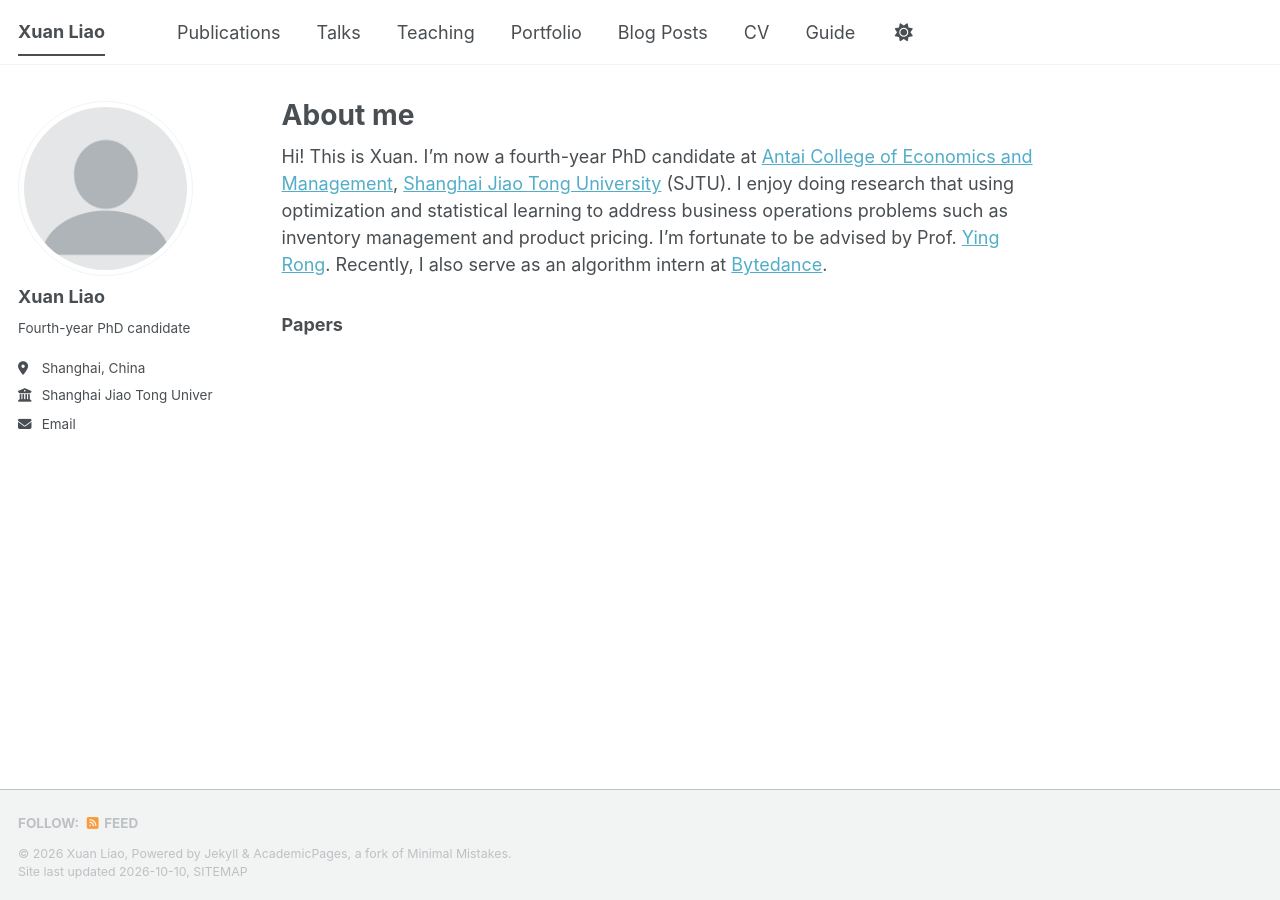
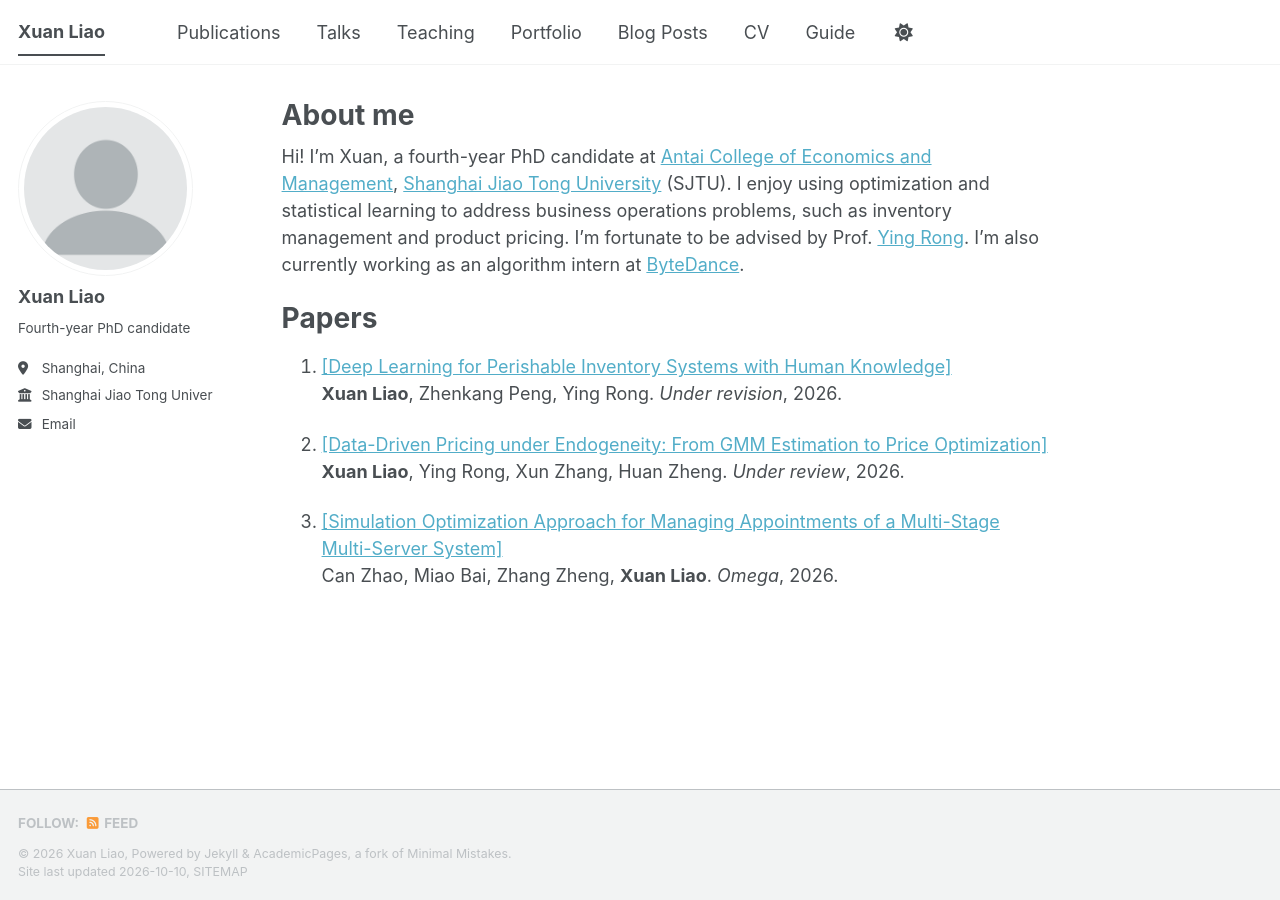
Before and after one commit to xxxl-ml/xxxl-ml.github.io, a Jekyll site: the page built from _pages/about.md, in a window 1280 px wide. Built offline with Jekyll 4.4.1, drawn with Linux system fonts in a browser that asks for light colours; a style sheet for code colours, icons or effects is not loaded.

Commit message:
Update about.md

```diff
--- a/_pages/about.md
+++ b/_pages/about.md
@@ -7,6 +7,15 @@ redirect_from:
   - /about.html
 ---
 
-Hi! This is Xuan. I'm now a fourth-year PhD candidate at [Antai College of Economics and Management](https://www.acem.sjtu.edu.cn/en/), [Shanghai Jiao Tong University](https://en.sjtu.edu.cn/) (SJTU). I enjoy doing research that using optimization and statistical learning to address business operations problems such as inventory management and product pricing. I'm fortunate to be advised by Prof. [Ying Rong](https://www.acem.sjtu.edu.cn/en/faculty/rongying.html#container?3). Recently, I also serve as an algorithm intern at [Bytedance](https://www.bytedance.com/en/).
+Hi! I'm Xuan, a fourth-year PhD candidate at <a href="https://www.acem.sjtu.edu.cn/en/" target="_blank" rel="noopener noreferrer">Antai College of Economics and Management</a>, <a href="https://en.sjtu.edu.cn/" target="_blank" rel="noopener noreferrer">Shanghai Jiao Tong University</a> (SJTU). I enjoy using optimization and statistical learning to address business operations problems, such as inventory management and product pricing. I'm fortunate to be advised by Prof. <a href="https://www.acem.sjtu.edu.cn/en/faculty/rongying.html#container?3" target="_blank" rel="noopener noreferrer">Ying Rong</a>. I'm also currently working as an algorithm intern at <a href="https://www.bytedance.com/en/" target="_blank" rel="noopener noreferrer">ByteDance</a>.
 
-### Papers
+# Papers
+
+1. <a href="https://arxiv.org/abs/2601.15589" target="_blank" rel="noopener noreferrer">[Deep Learning for Perishable Inventory Systems with Human Knowledge]</a><br>
+   **Xuan Liao**, Zhenkang Peng, Ying Rong. *Under revision*, 2026.<br>
+
+2. <a href="https://papers.ssrn.com/sol3/papers.cfm?abstract_id=7583259" target="_blank" rel="noopener noreferrer">[Data-Driven Pricing under Endogeneity: From GMM Estimation to Price Optimization]</a><br>
+   **Xuan Liao**, Ying Rong, Xun Zhang, Huan Zheng. *Under review*, 2026.<br>
+
+3. <a href="https://www.sciencedirect.com/science/article/pii/S0305048326001611" target="_blank" rel="noopener noreferrer">[Simulation Optimization Approach for Managing Appointments of a Multi-Stage Multi-Server System]</a><br>
+   Can Zhao, Miao Bai, Zhang Zheng, **Xuan Liao**. *Omega*, 2026.<br>
```
